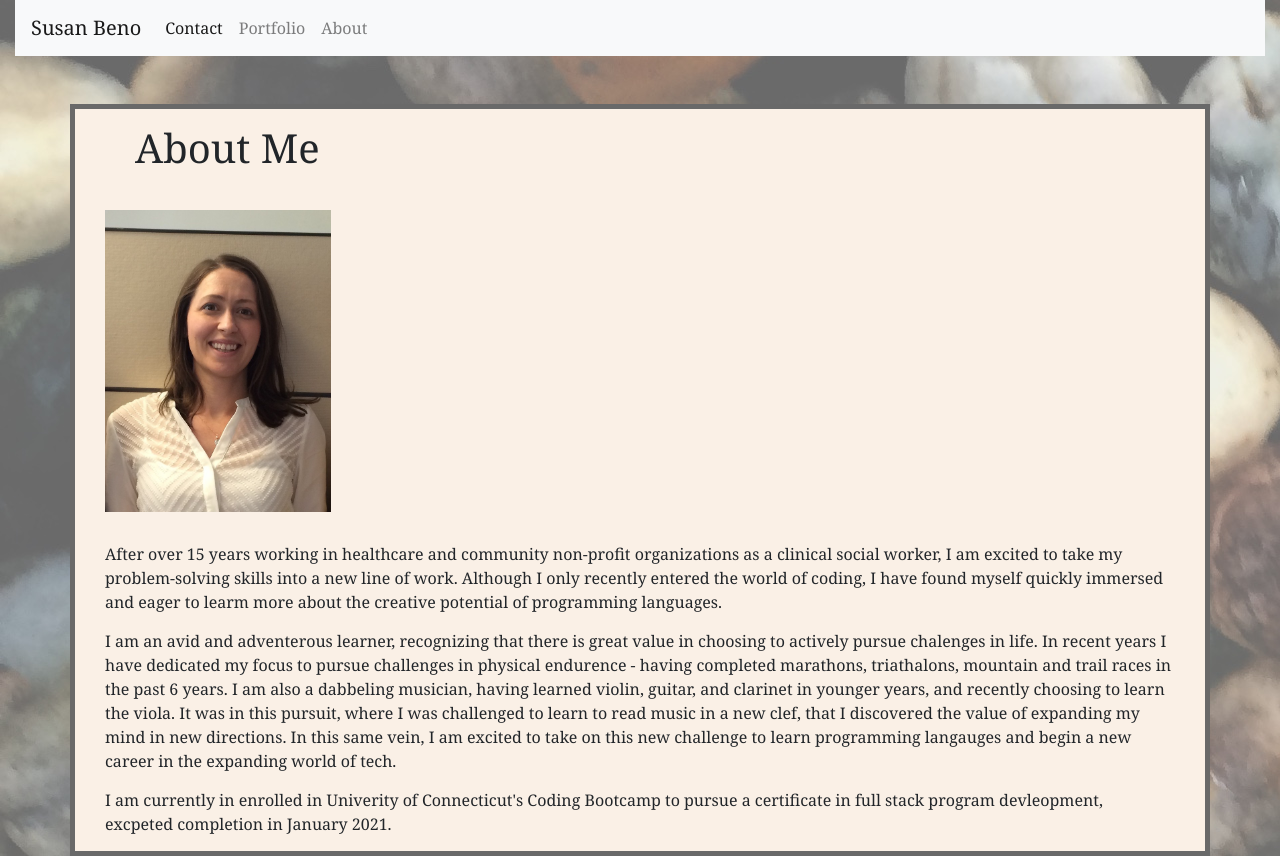
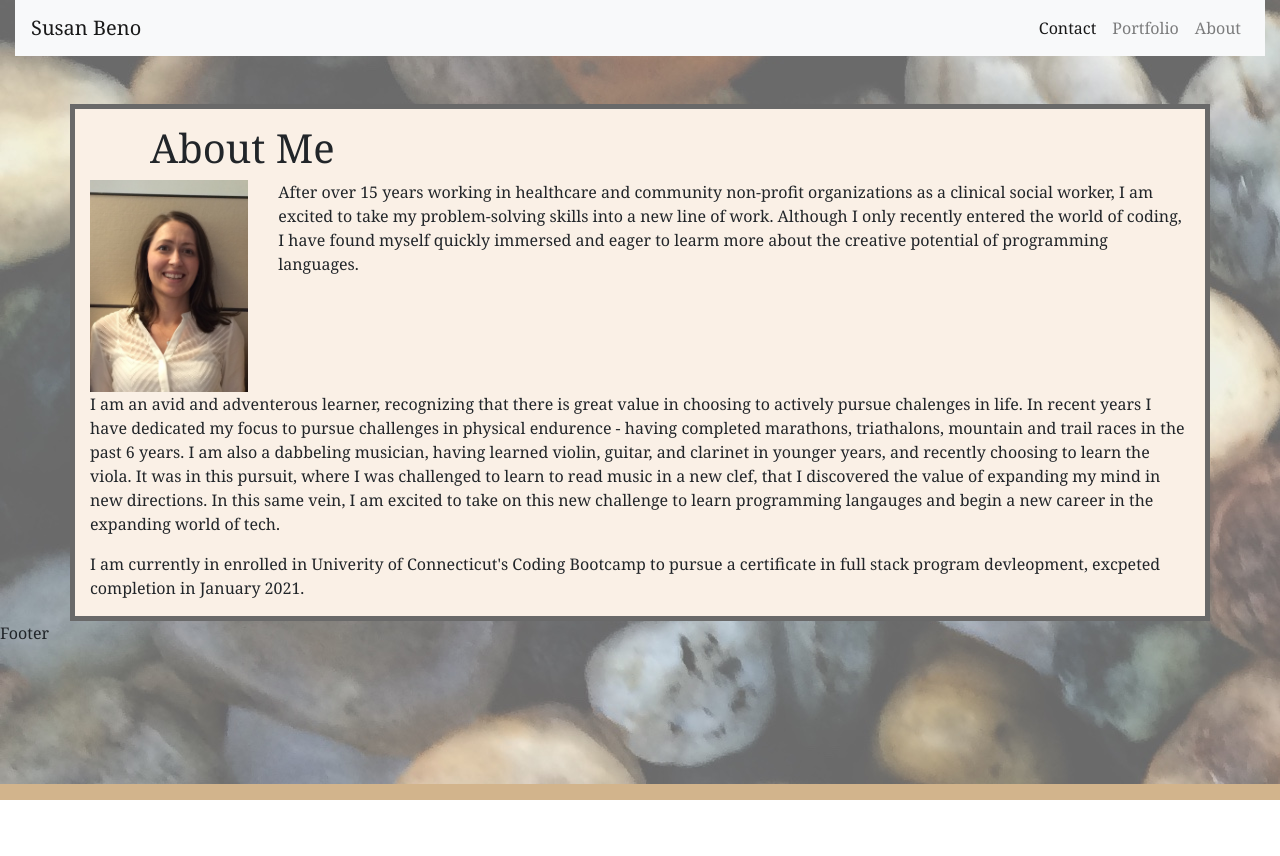
Before and after one commit to SueBee21/Portfolio, a plain HTML site: page index.html in a window 1280 px wide. After the commit the page ends 800 px from the top, so only its background shows below. Drawn offline with nearby package versions, Linux system fonts and the light colour scheme.

Commit message:
updating my code

```diff
--- a/index.html
+++ b/index.html
@@ -1,27 +1,32 @@
 <!DOCTYPE html>
 <html lang="en">
+
 <head>
     <meta charset="UTF-8">
     <meta name="viewport" content="width=device-width, initial-scale=1.0">
     <title>Susan Beno - Portfolio</title>
     <!-- link to bootstrap -->
-    <link rel="stylesheet" href="https://stackpath.bootstrapcdn.com/bootstrap/4.5.2/css/bootstrap.min.css" integrity="sha384-JcKb8q3iqJ61gNV9KGb8thSsNjpSL0n8PARn9HuZOnIxN0hoP+VmmDGMN5t9UJ0Z" crossorigin="anonymous">
+    <link rel="stylesheet" href="https://stackpath.bootstrapcdn.com/bootstrap/4.5.2/css/bootstrap.min.css"
+        integrity="sha384-JcKb8q3iqJ61gNV9KGb8thSsNjpSL0n8PARn9HuZOnIxN0hoP+VmmDGMN5t9UJ0Z" crossorigin="anonymous">
     <!-- link to stylesheet -->
     <link rel="stylesheet" type="text/css" href="style.css">
 </head>
 
 
 <body>
+
+        <!--navbar  -->
     <div class="container-fluid">
-    <!--navbar  -->
+        <div class="row">
+            <div class="col-sm-12 col-md-12 col-lg-12">
                 <nav class="navbar navbar-expand-lg navbar-light bg-light">
-
                     <a class="navbar-brand" href="./index.html">Susan Beno</a>
-        <button class="navbar-toggler" type="button" data-toggle="collapse" data-target="#navbarNavAltMarkup" aria-controls="navbarNavAltMarkup" aria-expanded="false" aria-label="Toggle navigation">
+                    <button class="navbar-toggler" type="button" data-toggle="collapse" data-target="#navbarNavAltMarkup"
+                        aria-controls="navbarNavAltMarkup" aria-expanded="false" aria-label="Toggle navigation">
                         <span class="navbar-toggler-icon"></span>
                     </button>
                     <div class="collapse navbar-collapse" id="navbarNavAltMarkup">
-          <div class="navbar-nav">
+                        <div class="navbar-nav ml-auto">
                             <a class="nav-link active" href="./contact.html">Contact <span class="sr-only">(current)</span></a>
                             <a class="nav-link" href="./portfolio.html">Portfolio</a>
                             <a class="nav-link" href="./index.html">About</a>
@@ -29,28 +34,66 @@
                     </div>
                 </nav>
             </div>
+        </div>
+    </div>
 
     <br><br>
 
     <!-- About Me -->
     <div class="container" id="about-me">
         <div class="row">
-            <div class="col-s-8">
+            <div class="col-sm-8">
                 <h1>About Me</h1>
             </div>
         </div>
         <div class="row">
-            <img src="./profile_pic copy 2.png" style="width:20%" class="img-fluid"  alt="Profile Picture" class="float-left">
-            <p class="float-left">After over 15 years working in healthcare and community non-profit organizations as a clinical social worker, I am excited to take my problem-solving skills into a new line of work. Although I only recently entered the world of coding, I have found myself quickly immersed and eager to learm more about the creative potential of programming languages.
+            <div class="col-sm-2">
+                 <img src="./assets/profile-pick.png" style="width:100%" class="img-fluid" alt="Profile Picture">
+            </div>
+            <div class="col-sm-10">
+            <p class="float-left">After over 15 years working in healthcare and community non-profit organizations as a
+                clinical social worker, I am excited to take my problem-solving skills into a new line of work. Although
+                I only recently entered the world of coding, I have found myself quickly immersed and eager to learm
+                more about the creative potential of programming languages.
             </p>
-            <p>I am an avid and adventerous learner, recognizing that there is great value in choosing to actively pursue chalenges in life.  In recent years I have dedicated my focus to pursue challenges in physical endurence - having completed marathons, triathalons, mountain and trail races in the past 6 years.  I am also a dabbeling musician, having learned violin, guitar, and clarinet in younger years, and recently choosing to learn the viola.  It was in this pursuit, where I was challenged to learn to read music in a new clef, that I discovered the value of expanding my mind in new directions.  In this same vein, I am excited to take on this new challenge to learn programming langauges and begin a new career in the expanding world of tech.
+        </div>
+
+
+
+        </div>
+
+        <div class="row">
+            <div class="col-sm-12">
+                <p>I am an avid and adventerous learner, recognizing that there is great value in choosing to actively
+                    pursue chalenges in life. In recent years I have dedicated my focus to pursue challenges in physical
+                    endurence - having completed marathons, triathalons, mountain and trail races in the past 6 years. I am
+                    also a dabbeling musician, having learned violin, guitar, and clarinet in younger years, and recently
+                    choosing to learn the viola. It was in this pursuit, where I was challenged to learn to read music in a
+                    new clef, that I discovered the value of expanding my mind in new directions. In this same vein, I am
+                    excited to take on this new challenge to learn programming langauges and begin a new career in the
+                    expanding world of tech.
                 </p>
-                <p>I am currently in enrolled in Univerity of Connecticut's Coding Bootcamp to pursue a certificate in full stack program devleopment, excpeted completion in January 2021.</p>
+                <p>I am currently in enrolled in Univerity of Connecticut's Coding Bootcamp to pursue a certificate in full
+                    stack program devleopment, excpeted completion in January 2021.</p>
+
+            </div>
         </div>
     </div>
 
+
+    <footer>
+        <p></p>
+    </footer>
+    <div class="footer">
+        <p>Footer</p>
+      </div>
+
+    <script src="https://code.jquery.com/jquery-3.5.1.slim.min.js"
+        integrity="sha384-DfXdz2htPH0lsSSs5nCTpuj/zy4C+OGpamoFVy38MVBnE+IbbVYUew+OrCXaRkfj"
+        crossorigin="anonymous"></script>
     <!-- Latest compiled and minified JavaScript -->
-<script src="https://maxcdn.bootstrapcdn.com/bootstrap/3.3.7/js/bootstrap.min.js" integrity="sha384-Tc5IQib027qvyjSMfHjOMaLkfuWVxZxUPnCJA7l2mCWNIpG9mGCD8wGNIcPD7Txa" crossorigin="anonymous"></script>
+    <script src="https://stackpath.bootstrapcdn.com/bootstrap/4.5.2/js/bootstrap.min.js" integrity="sha384-B4gt1jrGC7Jh4AgTPSdUtOBvfO8shuf57BaghqFfPlYxofvL8/KUEfYiJOMMV+rV" crossorigin="anonymous"></script>
 
 </body>
+
 </html>
--- a/style.css
+++ b/style.css
@@ -1,11 +1,13 @@
 /* background image */
 body {
-    background-image: url("beach.png");
+    background-image: url("./assets/beach.png");
     font-family: georgia, serif;
 }
 
-/* index.html
- */
+#navbar {
+    background-color: red;
+}
+/* index.html */
 #about-me {
     border: solid;
     border-width: thick;
@@ -17,17 +19,8 @@ h1 {
     margin-top: 15px;
     margin-left: 60px;
 }
-img {
-    float: right;
-    margin: 30px;
-}
 
-p {
-    margin-left: 30px;
-    margin-bottom: 15px;
-    margin-right: 30px;
 
-}
 .float-left {
     float: left;
 }
@@ -40,9 +33,32 @@ p {
 #submit {
     color: black;
     background-color: navajowhite;
-    border-color: white
+    border-color: white;
 }
+.card {
+    border-style: solid;
+    border-color: dimgray;
+    border-width: medium;
+    background-color: navajowhite;
+    color: dimgray;
+    margin-top: 90px;
+    margin-right: 20px;
+}
+.link {
+        color: rgb(196, 144, 125);
+      }
+
 /* portfolio */
 #portfolio {
     color: white;
 }
+
+footer {
+    position: fixed;
+    left: 0;
+    bottom: 0;
+    width: 100%;
+    background-color: tan;
+    color: white;
+    text-align: center;
+ }
```
Also changed, not shown: contact.html (+40 -6 lines), portfolio.html (+22 -4 lines), assets/beach.png (renamed from beach.png), assets/profile-pick.png (renamed from profile_pic copy 2.png), 2 other files. Lines whose indentation alone changed are shown as unchanged.
